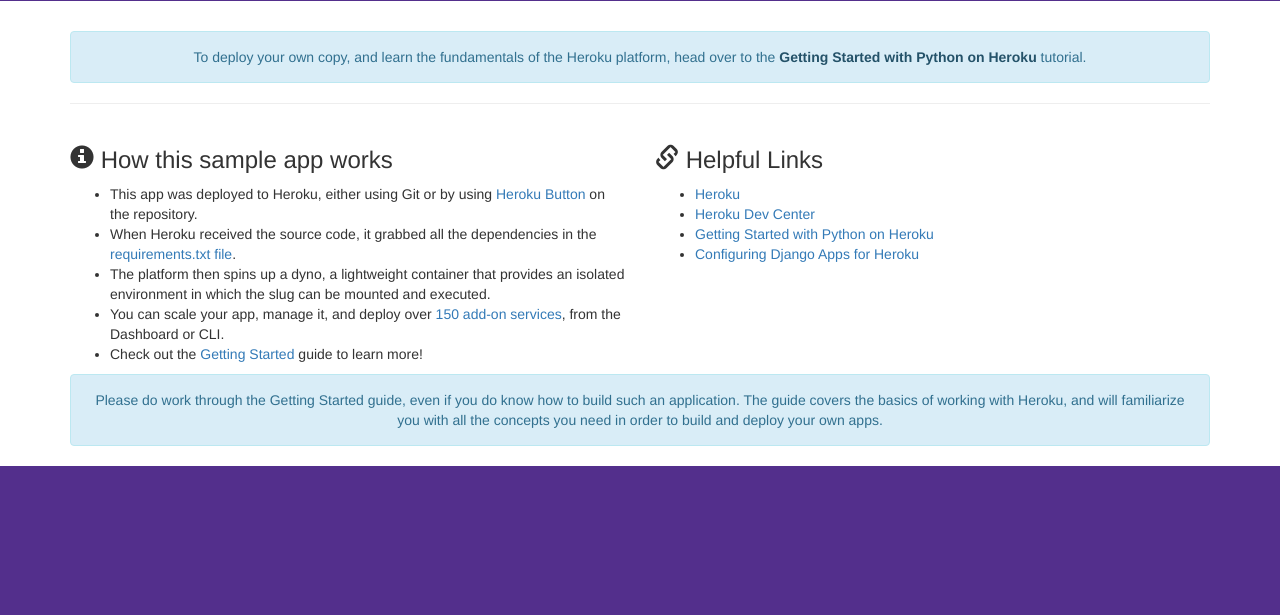
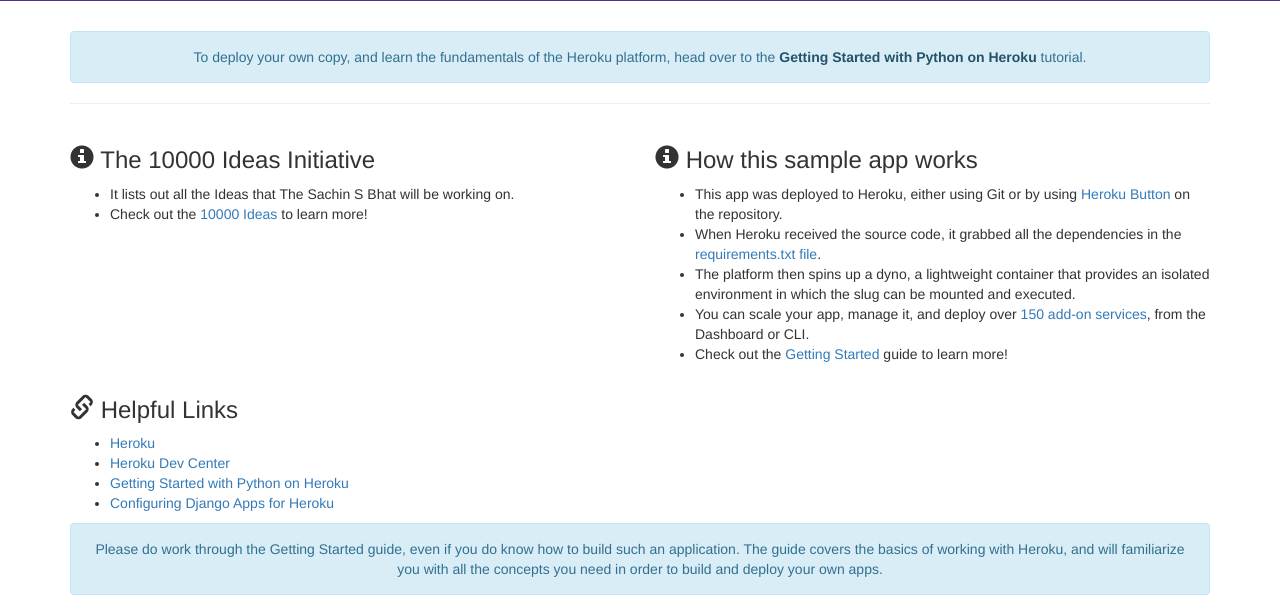
Before and after one commit to TheSachinSBhat/website, a Django app: page / in a window 1280 px wide. Shown: the part 506-1121 px from the top of the page. Before the commit the page ends 972 px from the top, so only its background shows below. Run offline with Django 3.2, Linux system fonts and the light colour scheme; some libraries are stand-ins or nearby versions.

Commit message:
Comment #4: Added link to ideas.html from index.html

```diff
--- a/hello/templates/ideas.html
+++ b/hello/templates/ideas.html
@@ -20,6 +20,12 @@
   </div>
   <hr>
   <div class="row">
+    <div class="col-md-6">
+      <h3><span class="glyphicon glyphicon-info-sign"></span> List of Ideas</h3>
+      <ul>
+        <li>Bus Locator App.</li>
+      </ul>
+    </div>
     <div class="col-md-6">
       <h3><span class="glyphicon glyphicon-info-sign"></span> How this sample app works</h3>
       <ul>
--- a/hello/templates/index.html
+++ b/hello/templates/index.html
@@ -20,6 +20,13 @@
   </div>
   <hr>
   <div class="row">
+    <div class="col-md-6">
+      <h3><span class="glyphicon glyphicon-info-sign"></span> The 10000 Ideas Initiative</h3>
+      <ul>
+        <li>It lists out all the Ideas that The Sachin S Bhat will be working on.</li>
+        <li>Check out the <a href="http://sachinbhat.herokuapp.com/ideas/">10000 Ideas</a> to learn more!</li>
+      </ul>
+    </div>
     <div class="col-md-6">
       <h3><span class="glyphicon glyphicon-info-sign"></span> How this sample app works</h3>
       <ul>
```
